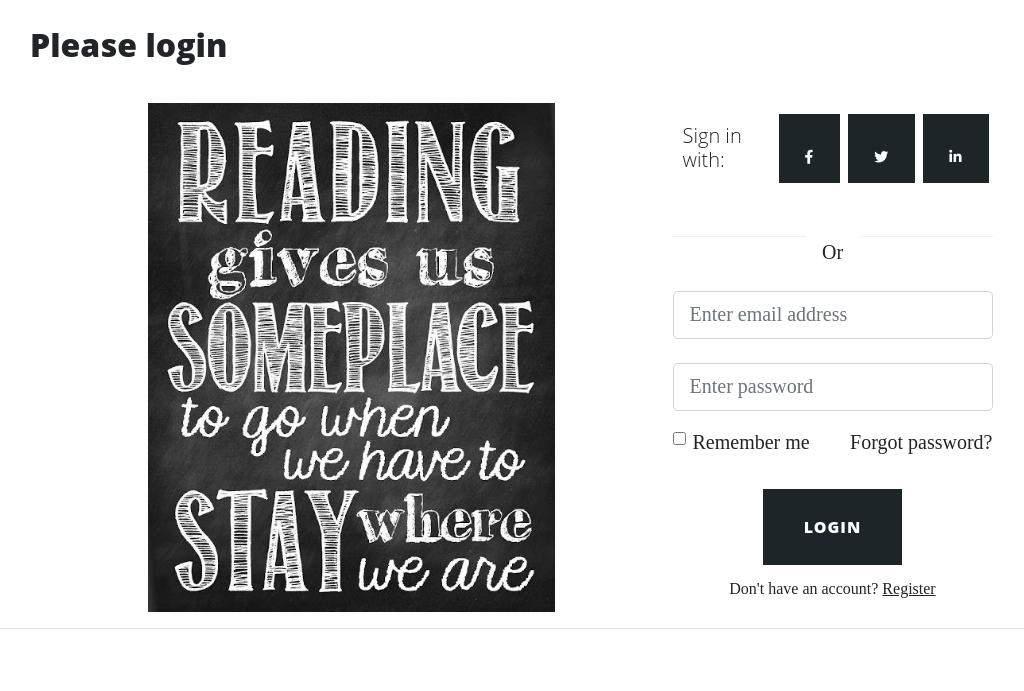
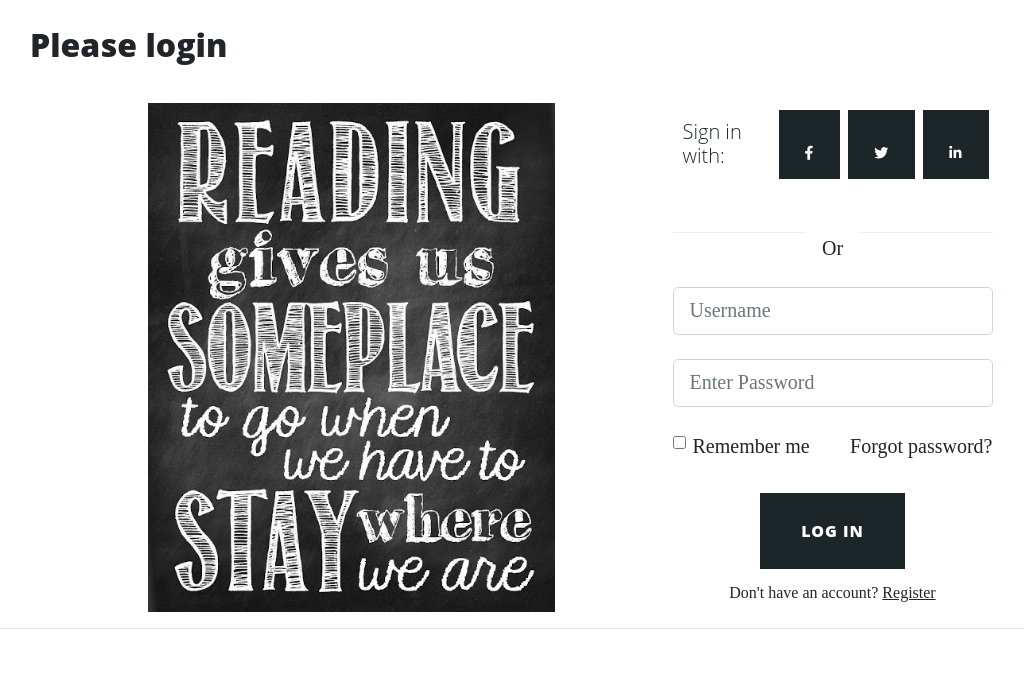
Before and after one commit to LySeriuos/MS-3-book-review, a Flask app: page /login in a window 1280 px wide. Shown: the part 652-1343 px from the top of the page, without its empty margins (70-1094 px from the left). Run offline with Flask 2, Linux system fonts and the light colour scheme; some libraries are stand-ins or nearby versions.

Commit message:
prepared login page to submit login form

```diff
--- a/first.py
+++ b/first.py
@@ -60,7 +60,7 @@ def about():
 
 
 # Route for handling the login page logic
-@app.route('/login', methods=['GET', 'POST'])
+@app.route("/login", methods=["GET", "POST"])
 def login():
     error = None
     if request.method == 'POST':
--- a/templates/login.html
+++ b/templates/login.html
@@ -13,7 +13,7 @@
                 alt="Sample image">
             </div>
             <div class="col-md-8 col-lg-6 col-xl-4 offset-xl-1">
-              <form>
+              <form method="POST" action="{{ url_for('login') }}">
                 <div class="d-flex flex-row align-items-center justify-content-center justify-content-lg-start">
                   <h4 class="lead fw-normal mb-0 me-3 textsize">Sign in with:  </h4>
                   <button type="button" class="btn btn-primary btn-floating mx-1">
@@ -34,17 +34,15 @@
                 </div>
 
                 <!-- Email input -->
-                <div class="form-outline mb-4">
-                  <input type="email" id="form3Example3" class="form-control form-control-lg"
-                    placeholder="Enter email address" />
-
+                <div class="form-group form-outline mb-4">
+                  <input type="text" id="username" name="username" type="text" class="form-control form-control-lg validate" minlength="4"
+                        maxlength="10" pattern="^[a-zA-Z0-9]{4,10}$" required placeholder="Username"/>
                 </div>
 
                 <!-- Password input -->
-                <div class="form-outline mb-3">
-                  <input type="password" id="form3Example4" class="form-control form-control-lg"
-                    placeholder="Enter password" />
-
+                <div class="form-group form-outline mb-4">
+                  <input type="password" id="password" name="password" type="text" class="form-control form-control-lg validate" minlength="6"
+                      maxlength="10" pattern="^[a-zA-Z0-9]{6,10}$" required placeholder="Enter Password"/>
                 </div>
 
                 <div class="d-flex justify-content-between align-items-center">
@@ -59,12 +57,11 @@
                 </div>
 
                 <div class="text-center text-lg-start mt-4 pt-2">
-                  <button type="button" class="btn btn-primary btn-lg"
-                    style="padding-left: 2.5rem; padding-right: 2.5rem;">Login</button>
+                  <button type="submit" class="btn btn-primary btn-lg"
+                    style="padding-left: 2.5rem; padding-right: 2.5rem;">Log In</button>
                   <p class="small fw-bold mt-2 pt-1 mb-0">Don't have an account? <a href="{{ url_for('register') }}"
                       class="link-danger">Register</a></p>
                 </div>
-
               </form>
             </div>
           </div>
--- a/templates/register.html
+++ b/templates/register.html
@@ -14,7 +14,7 @@
                   <!-- Username -->
                   <div class="form-group form-outline mb-4">
                     <input type="text" id="username" name="username" type="text" class="form-control form-control-lg validate" minlength="4"
-                        maxlength="10" pattern="^[a-zA-Z0-9]{6,10}$" required/>
+                        maxlength="10" pattern="^[a-zA-Z0-9]{4,10}$" required/>
                     <label class="form-label" for="username">User Name</label>
                   </div>
 
```
